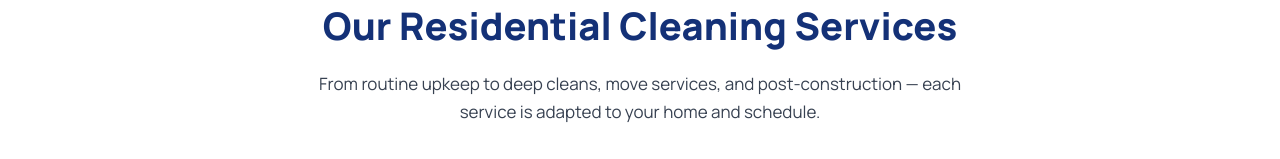
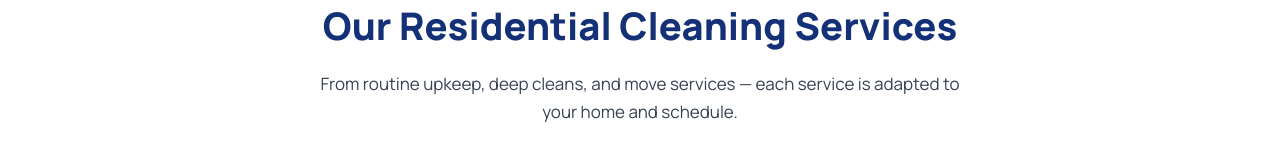
Before and after one commit to mjacobg2002-ant/DulaneyMaids, a React (Vite) app: page /residential in a window 1280 px wide. Shown: the part 641-800 px from the top of the page. Built offline with nearby package versions, Linux system fonts and the light colour scheme.

Commit message:
Update Residential.tsx

```diff
--- a/src/app/pages/Residential.tsx
+++ b/src/app/pages/Residential.tsx
@@ -167,7 +167,7 @@ export function Residential() {
               Our Residential Cleaning Services
             </h2>
             <p className="text-[#374151] max-w-2xl mx-auto" style={{ fontSize: '17px', lineHeight: '1.7' }}>
-              From routine upkeep to deep cleans, move services, and post-construction — each service is
+              From routine upkeep, deep cleans, and move services — each service is
               adapted to your home and schedule.
             </p>
           </motion.div>
```
